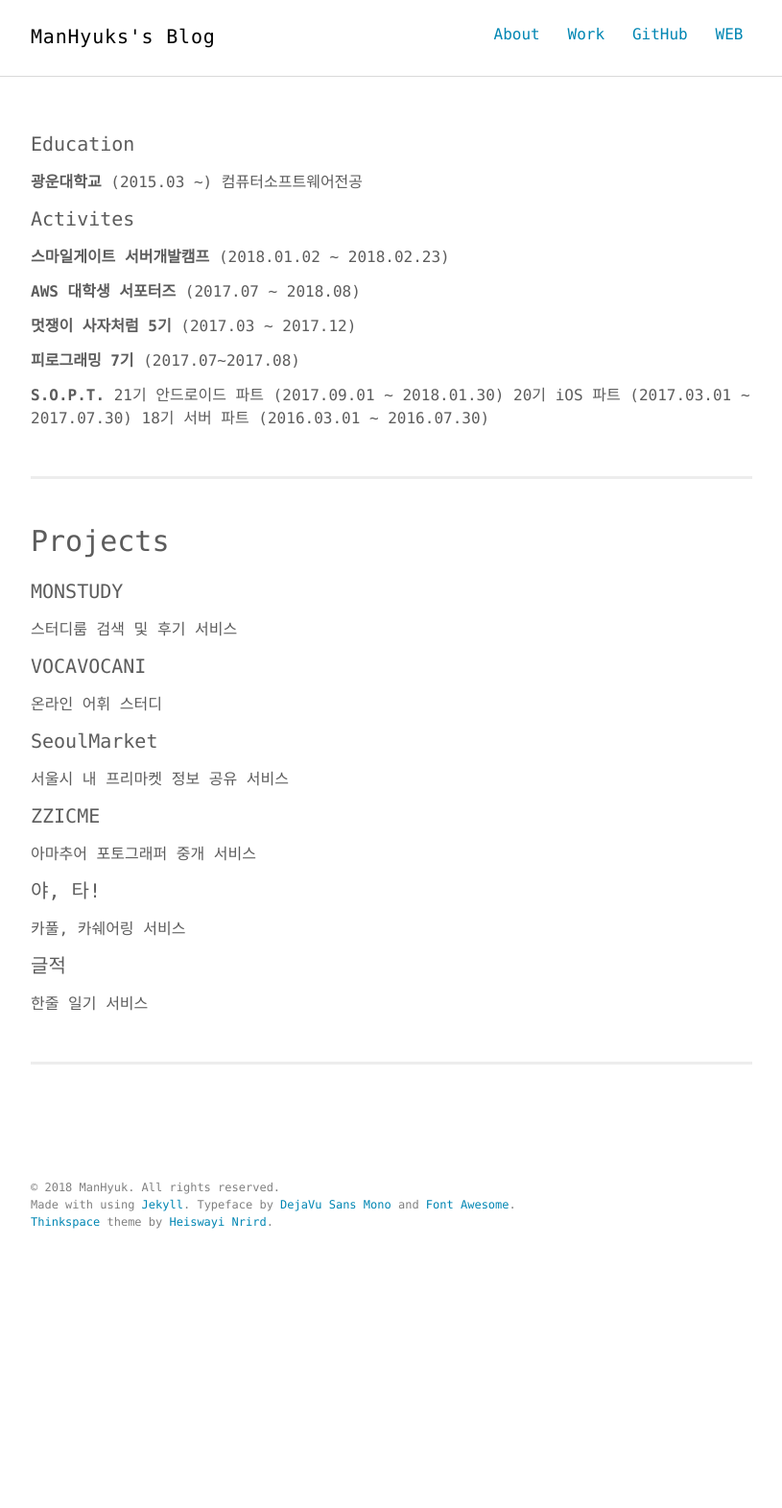
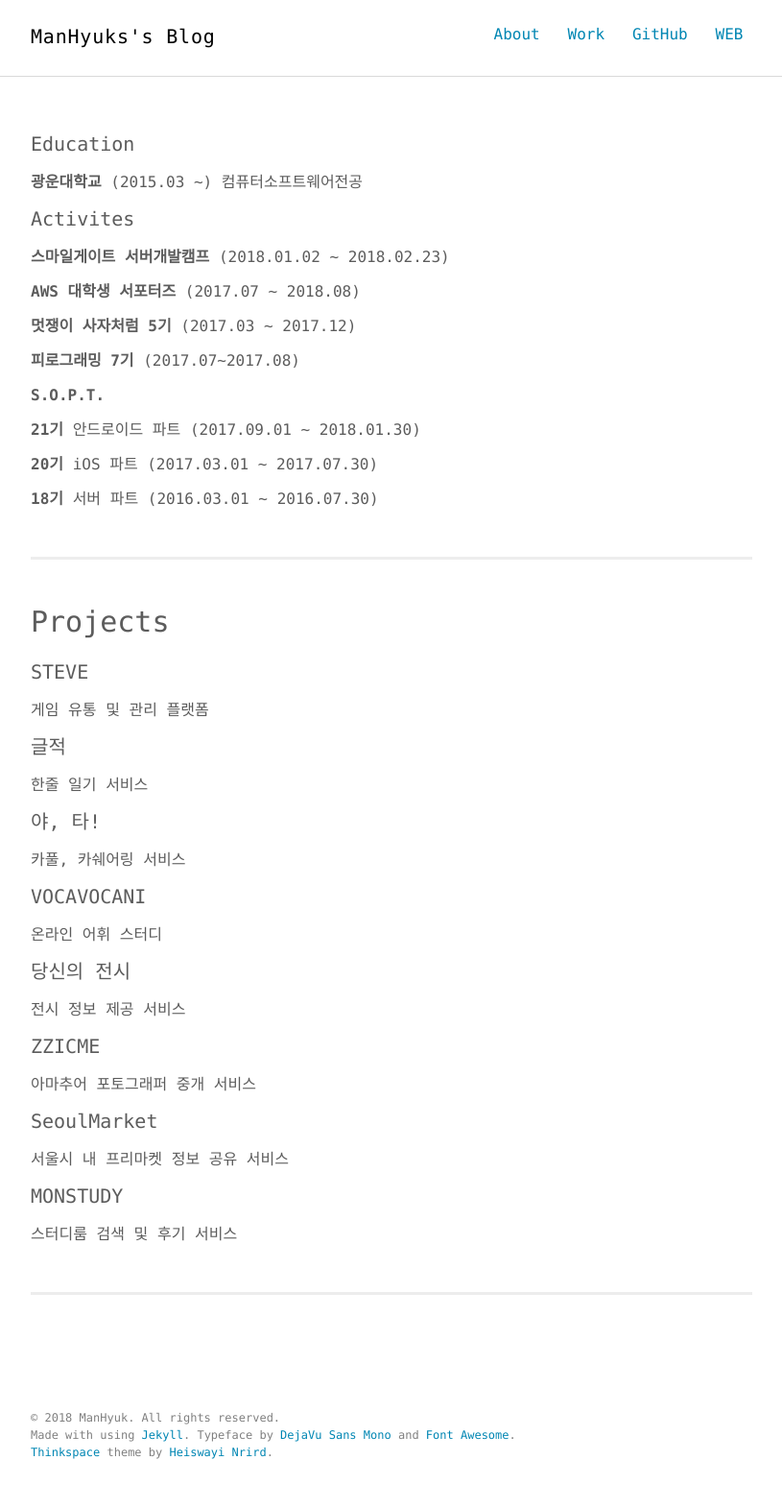
Before and after one commit to ManHyuk/ManHyuk.github.io, a Jekyll site: the page built from about.md, in a window 1280 px wide. Shown: the whole page at 96% size, without its empty margins (232-1047 px from the left). Built offline with Jekyll 4.4.1, drawn with Linux system fonts in a browser that asks for light colours; before the commit the page ends 1331 px from its top, so only the background shows below that.

Commit message:
줄 간격 수정

```diff
--- a/about.md
+++ b/about.md
@@ -14,6 +14,7 @@ permalink: /about/
 
 #### Activites
 
+
 **스마일게이트 서버개발캠프** (2018.01.02 ~ 2018.02.23)
 
 **AWS 대학생 서포터즈** (2017.07 ~ 2018.08)
@@ -23,31 +24,44 @@ permalink: /about/
 **피로그래밍 7기** (2017.07~2017.08)
 
 **S.O.P.T.**
-21기 안드로이드 파트 (2017.09.01 ~ 2018.01.30)
-20기 iOS 파트 (2017.03.01 ~ 2017.07.30)
-18기 서버 파트 (2016.03.01 ~ 2016.07.30)
+
+
+**21기** 안드로이드 파트 (2017.09.01 ~ 2018.01.30)
+
+
+**20기** iOS 파트 (2017.03.01 ~ 2017.07.30)
+
+
+**18기** 서버 파트 (2016.03.01 ~ 2016.07.30)
 
 <div class='divider'></div>
 
 # Projects
 
-#### MONSTUDY
-스터디룸 검색 및 후기 서비스
+#### STEVE
+게임 유통 및 관리 플랫폼
+
+#### 글적
+한줄 일기 서비스
+
+#### 야, 타!
+카풀, 카쉐어링 서비스
 
 #### VOCAVOCANI
 온라인 어휘 스터디
 
-#### SeoulMarket
-서울시 내 프리마켓 정보 공유 서비스
+#### 당신의 전시
+전시 정보 제공 서비스
 
 #### ZZICME
 아마추어 포토그래퍼 중개 서비스
 
-#### 야, 타!
-카풀, 카쉐어링 서비스
+#### SeoulMarket
+서울시 내 프리마켓 정보 공유 서비스
 
-#### 글적
-한줄 일기 서비스
+#### MONSTUDY
+스터디룸 검색 및 후기 서비스
+
 
 
 <div class ='divider'></div>
```
Also changed, not shown: projects/doodle.md (added, +5 -0 lines), projects/monstudy.md (+1 -2 lines), projects/seoulmarket.md (+1 -2 lines), projects/steve.md (added, +5 -0 lines), projects/yata.md (added, +5 -0 lines), work.md (+7 -14 lines).
